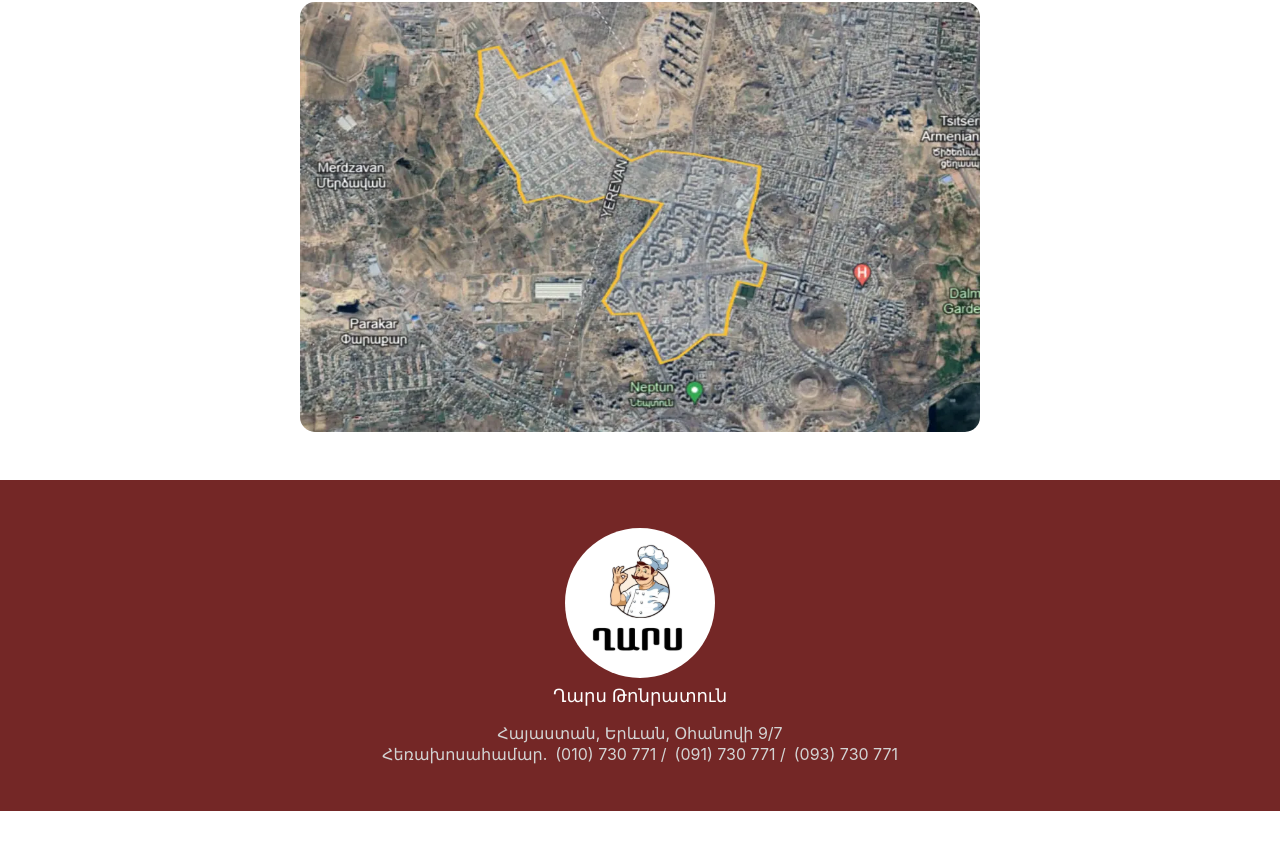
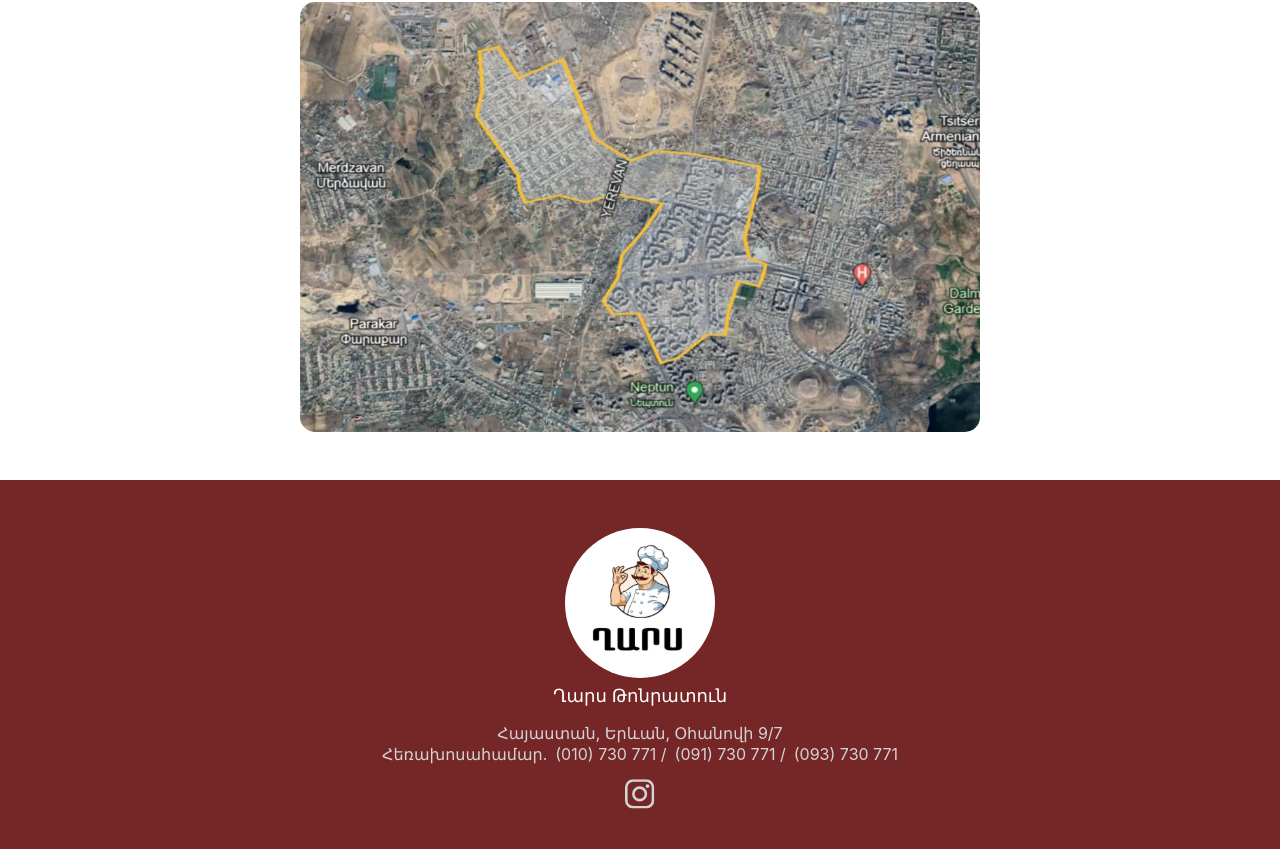
Before and after one commit to vahemar/xars, a React (Vite) app: page / in a window 1280 px wide. Shown: the part 2904-3753 px from the top of the page. Before the commit the page ends 3715 px from the top, so only its background shows below. Built offline with nearby package versions, Linux system fonts and the light colour scheme.

Commit message:
insta xars

```diff
--- a/src/components/Footer/Footer.jsx
+++ b/src/components/Footer/Footer.jsx
@@ -1,11 +1,13 @@
 import React from 'react'
 import { Flex, Text, Image } from '@chakra-ui/react'
 import xarsImage from '../../assets/svg/xarslogo.svg'
+import instagramXars from '../../assets/svg/icon-social-isnatgram.svg'
+
 
 function Footer() {
   return (
     <Flex w={'full'}>
-      <Flex  w={'full'} display={['none', 'none', 'none', 'flex', 'flex']} align={'center'} gap={4} direction={'column'} justify={'center'} pb={12} pt={12}  bg={'#742726'}>
+      <Flex w={'full'} display={['none', 'none', 'none', 'flex', 'flex']} align={'center'} gap={4} direction={'column'} justify={'center'} pb={12} pt={12}  bg={'#742726'}>
         <Flex direction={'column'} gap={'4px'} align={'center'} onClick={() => window.scrollTo({ top: 0, behavior: 'smooth' })} pointerEvents={'auto'} >
           <Image src={xarsImage} cursor={'pointer'} id='#home' width={'150px'} height={'150px'} fill='#FFF' stroke='#FFF' />
           <Text fontWeight={500} color={'white'} cursor={'pointer'} fontSize={'18px'}>Ղարս Թոնրատուն</Text>
@@ -27,6 +29,9 @@ function Footer() {
                 <Text _hover={{ color: 'white' }} transition={'0.2s'} as='span'>(093) 730 771</Text>
               </a>
             </Flex>
+          </Flex>
+          <Flex pt={4}>
+            <Image src={instagramXars} width={'30px'} height={'30px'} cursor={'pointer'} onClick={() => window.open('https://www.instagram.com/xarstonratun', '_blank')}/>
           </Flex>
         </Flex>
       </Flex>
@@ -53,6 +58,9 @@ function Footer() {
               </a>
             </Flex>
           </Flex>
+          <Flex pt={4}>
+            <Image src={instagramXars} width={'30px'} height={'30px'} cursor={'pointer'} onClick={() => window.open('https://www.instagram.com/xarstonratun', '_blank')}/>
+          </Flex>
         </Flex>
       </Flex>
     </Flex>
```
Also changed, not shown: src/assets/svg/icon-social-isnatgram.svg (added).
